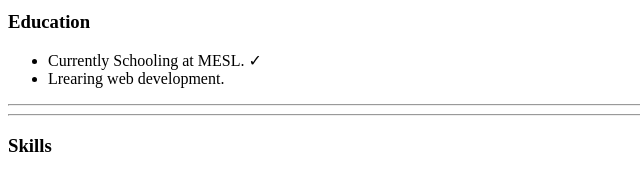
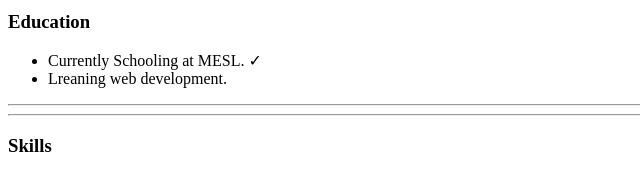
Before and after one commit to Jamesolujae123/cv, a plain HTML site: page index.html in a window 1280 px wide. Shown: the part 402-575 px from the top of the page, 0-640 px from the left. Drawn offline with Linux system fonts and the light colour scheme.

Commit message:
Update index.html

```diff
--- a/index.html
+++ b/index.html
@@ -22,7 +22,7 @@
  <h3>Education</h3>
   <ul>
       <li>Currently Schooling at MESL. ✓</li>
-      <li>Lrearing web development.</li>
+      <li>Lreaning web development.</li>
   </ul>
   <hr>
   <hr>
```
